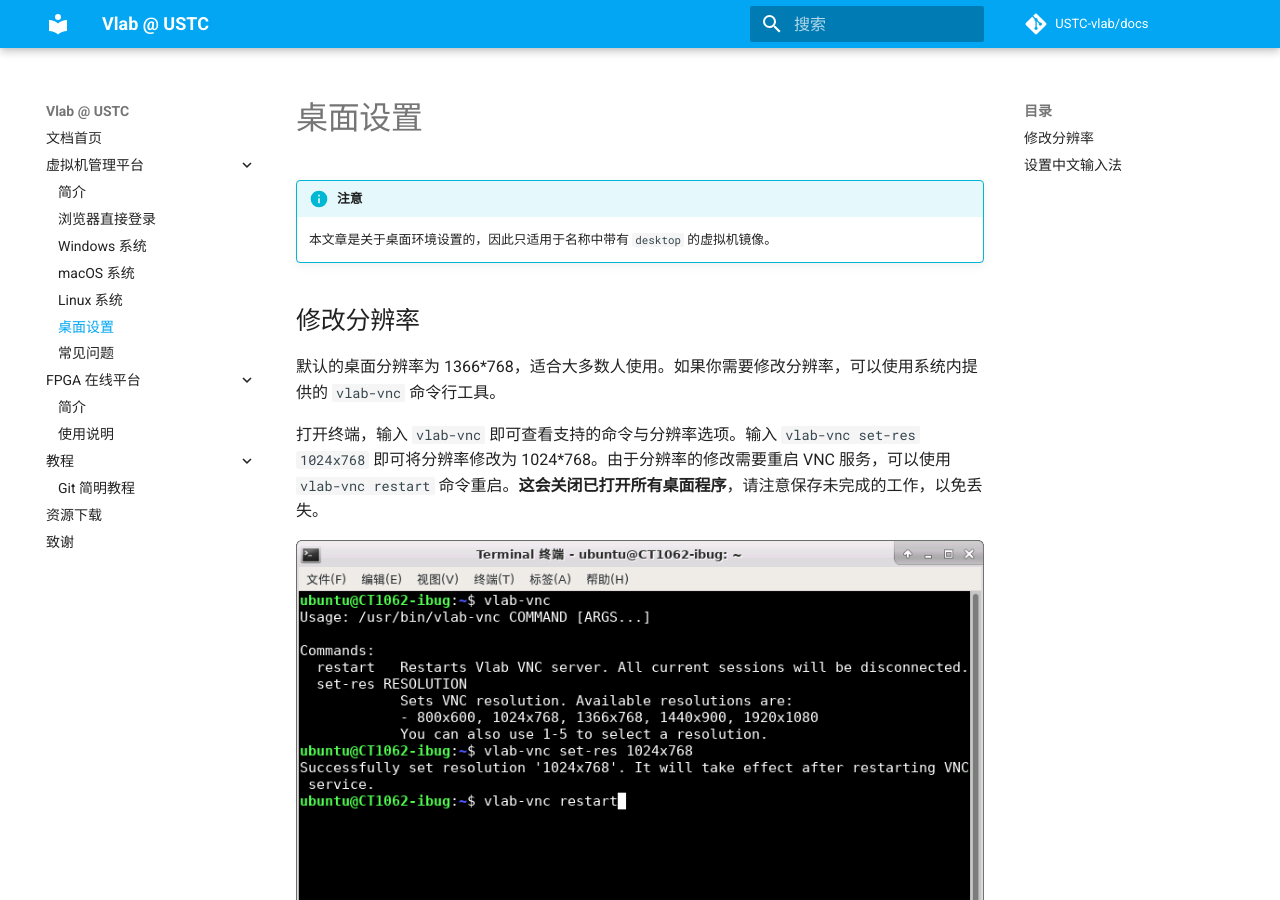
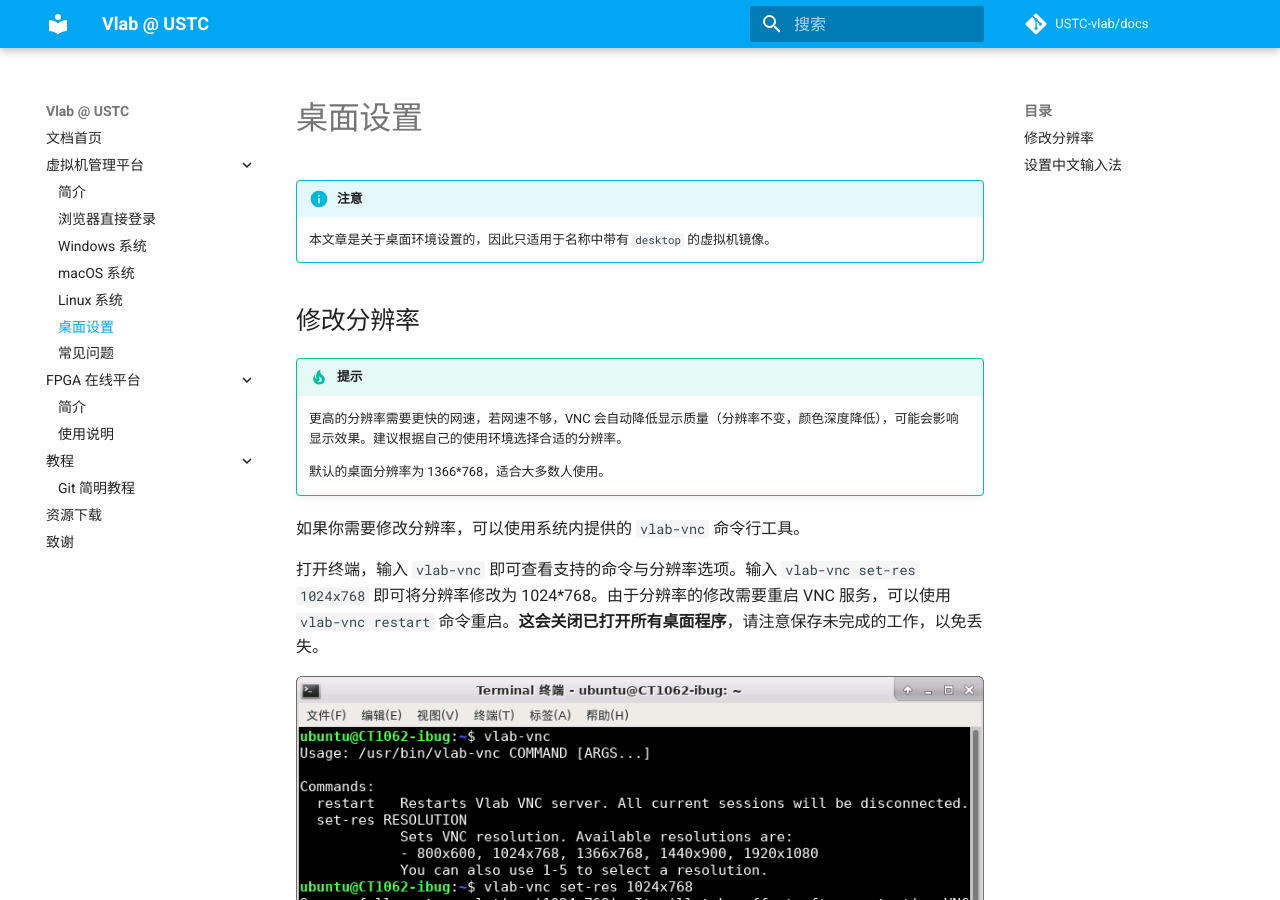
Before and after one commit to USTC-vlab/docs, an MkDocs documentation site: the page built from docs/vm/desktop-settings.md, in a window 1280 px wide and 900 px high. Built offline with MkDocs 1.6.1 and Material for MkDocs 9.7.7, drawn with Linux system fonts in a browser that asks for light colours; comment, search, counter and statistics services are not loaded.

Commit message:
Add tip on setting resolution

```diff
--- a/docs/vm/desktop-settings.md
+++ b/docs/vm/desktop-settings.md
@@ -6,7 +6,13 @@
 
 ## 修改分辨率
 
-默认的桌面分辨率为 1366\*768，适合大多数人使用。如果你需要修改分辨率，可以使用系统内提供的 `vlab-vnc` 命令行工具。
+!!! tip "提示"
+
+    更高的分辨率需要更快的网速，若网速不够，VNC 会自动降低显示质量（分辨率不变，颜色深度降低），可能会影响显示效果。建议根据自己的使用环境选择合适的分辨率。
+
+    默认的桌面分辨率为 1366\*768，适合大多数人使用。
+
+如果你需要修改分辨率，可以使用系统内提供的 `vlab-vnc` 命令行工具。
 
 打开终端，输入 `vlab-vnc` 即可查看支持的命令与分辨率选项。输入 `vlab-vnc set-res 1024x768` 即可将分辨率修改为 1024\*768。由于分辨率的修改需要重启 VNC 服务，可以使用 `vlab-vnc restart` 命令重启。**这会关闭已打开所有桌面程序**，请注意保存未完成的工作，以免丢失。
 
```
